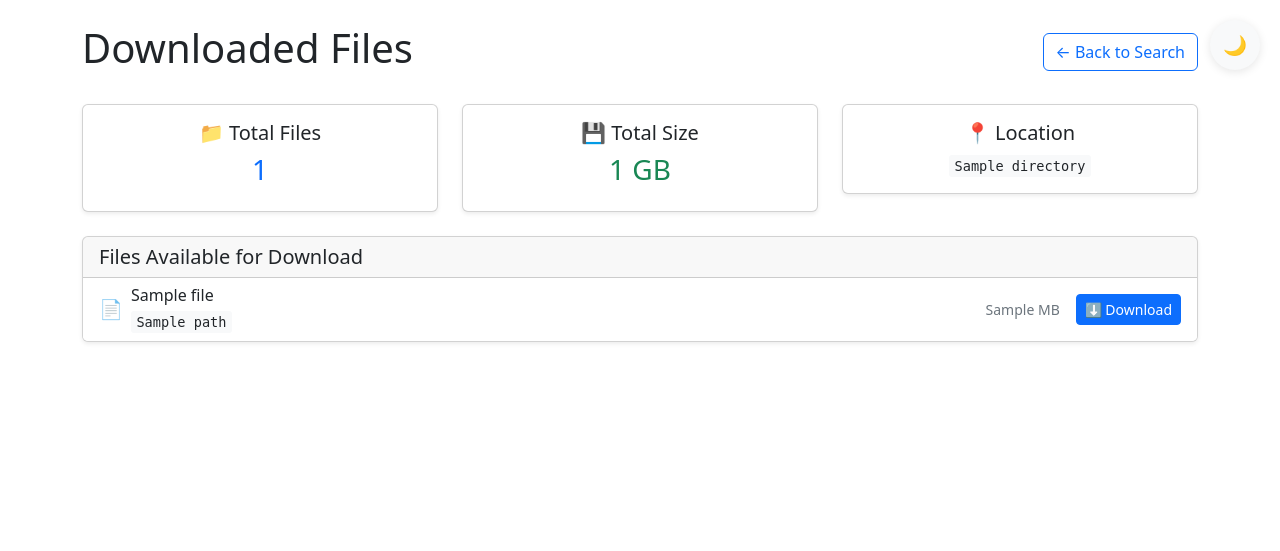
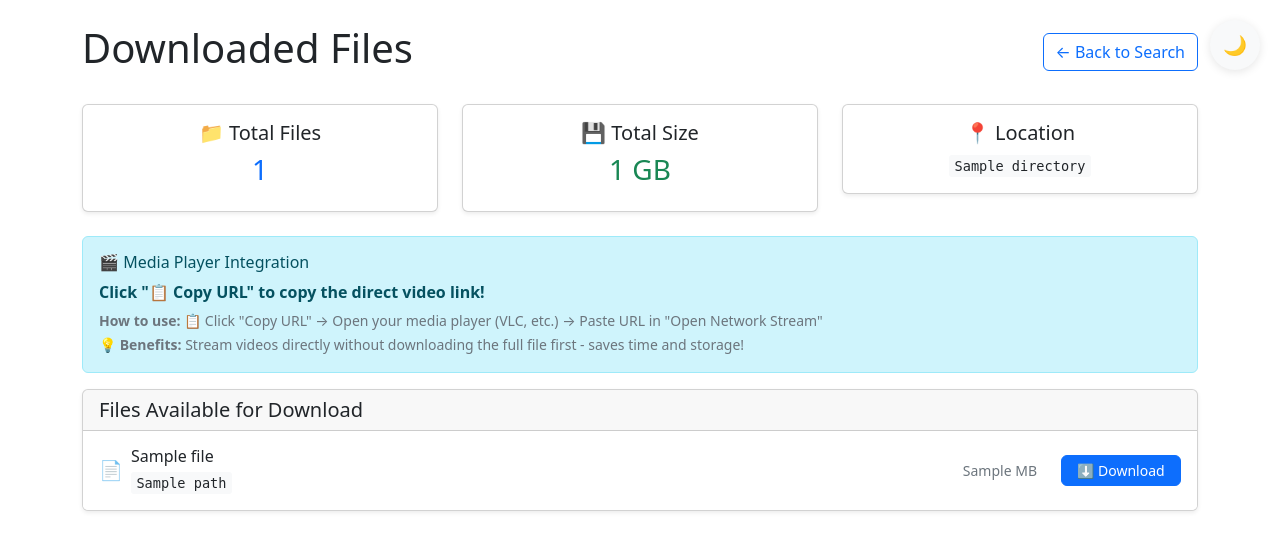
Before and after one commit to sillkongen/ruvsarpur-web, a Flask app: template templates/file_browser.html in a window 1280 px wide. Shown: the top 551 px of the page. Run offline with Flask 3, Linux system fonts and the light colour scheme; the template is opened without the code that fills it: most values are stand-ins (such as "Sample title", 1, 10 or a date in 2020).

Commit message:
Fixing EPG refresh and adding copy URL to download section

```diff
--- a/app.py
+++ b/app.py
@@ -171,7 +171,21 @@ def download_files(filename=None):
             if not os.path.exists(file_path):
                 abort(404)
 
-            return send_from_directory(DEFAULT_DOWNLOAD_DIR, filename, as_attachment=True)
+            # Set proper MIME type for video files so browsers offer VLC as option
+            mimetype = None
+            if filename.lower().endswith('.mp4'):
+                mimetype = 'video/mp4'
+            elif filename.lower().endswith('.mkv'):
+                mimetype = 'video/x-matroska'
+            elif filename.lower().endswith('.avi'):
+                mimetype = 'video/x-msvideo'
+            elif filename.lower().endswith(('.mov', '.m4v')):
+                mimetype = 'video/quicktime'
+            elif filename.lower().endswith('.webm'):
+                mimetype = 'video/webm'
+
+            return send_from_directory(DEFAULT_DOWNLOAD_DIR, filename,
+                                     as_attachment=True, mimetype=mimetype)
 
     except Exception as e:
         return jsonify({'error': str(e)}), 500
--- a/templates/file_browser.html
+++ b/templates/file_browser.html
@@ -112,6 +112,37 @@
         .breadcrumb-item a:hover {
             text-decoration: underline;
         }
+
+        .btn-group .btn {
+            border-radius: 0.375rem !important;
+            margin-left: 0.25rem;
+            min-width: 100px;
+            font-size: 0.875rem;
+        }
+
+        .btn-group .btn:first-child {
+            margin-left: 0;
+            min-width: 120px;
+        }
+
+        .copy-url-btn {
+            white-space: nowrap;
+            min-width: 110px !important;
+        }
+
+        .copy-url-btn:hover {
+            background-color: var(--list-item-hover);
+            border-color: #6c757d;
+        }
+
+        .file-list-item {
+            padding: 1rem;
+        }
+
+        .file-size {
+            min-width: 80px;
+            text-align: right;
+        }
     </style>
 </head>
 <body>
@@ -158,13 +189,23 @@
 
         <!-- File List -->
         {% if files %}
+        <div class="alert alert-info mb-3">
+            <h6 class="mb-2">🎬 Media Player Integration</h6>
+            <p class="mb-1"><strong>Click "📋 Copy URL" to copy the direct video link!</strong></p>
+            <small class="text-muted">
+                <strong>How to use:</strong>
+                📋 Click "Copy URL" → Open your media player (VLC, etc.) → Paste URL in "Open Network Stream"
+                <br>
+                💡 <strong>Benefits:</strong> Stream videos directly without downloading the full file first - saves time and storage!
+            </small>
+        </div>
         <div class="card">
             <div class="card-header">
                 <h5 class="mb-0">Files Available for Download</h5>
             </div>
             <div class="list-group list-group-flush">
                 {% for file in files %}
-                <div class="list-group-item d-flex justify-content-between align-items-center">
+                <div class="list-group-item file-list-item d-flex justify-content-between align-items-center">
                     <div class="flex-grow-1">
                         <div class="d-flex align-items-center">
                             <span class="file-icon">
@@ -183,11 +224,20 @@
                             </div>
                         </div>
                     </div>
-                    <div class="d-flex align-items-center gap-3">
-                        <span class="file-size">{{ file.size_mb }} MB</span>
-                        <a href="/download/{{ file.path }}" class="btn btn-primary btn-sm" download>
-                            ⬇️ Download
-                        </a>
+                    <div class="d-flex align-items-center gap-4">
+                        <span class="file-size text-muted">{{ file.size_mb }} MB</span>
+                        <div class="btn-group" role="group">
+                            <a href="/download/{{ file.path }}" class="btn btn-primary btn-sm" download>
+                                ⬇️ Download
+                            </a>
+                            {% if file.name.endswith(('.mp4', '.mkv', '.avi', '.mov', '.wmv', '.flv', '.webm', '.m4v')) %}
+                            <button class="btn btn-outline-secondary btn-sm copy-url-btn"
+                                    data-url="{{ url_for('download_files', filename=file.path, _external=True) }}"
+                                    title="Copy URL for VLC or other media players">
+                                📋 Copy URL
+                            </button>
+                            {% endif %}
+                        </div>
                     </div>
                 </div>
                 {% endfor %}
@@ -221,6 +271,37 @@
             localStorage.setItem('theme', newTheme);
             themeIcon.textContent = newTheme === 'dark' ? '☀️' : '🌙';
         });
+
+        // Copy URL button functionality
+        document.querySelectorAll('.copy-url-btn').forEach(button => {
+            button.addEventListener('click', function() {
+                const url = this.dataset.url;
+                navigator.clipboard.writeText(url).then(() => {
+                    const originalIcon = this.innerHTML;
+                    const originalTitle = this.title;
+                    this.innerHTML = '✅ Copied!';
+                    this.title = 'URL copied! Paste in media player: Open Network Stream';
+                    this.classList.add('btn-success');
+                    this.classList.remove('btn-outline-secondary');
+
+                    setTimeout(() => {
+                        this.innerHTML = originalIcon;
+                        this.title = originalTitle;
+                        this.classList.remove('btn-success');
+                        this.classList.add('btn-outline-secondary');
+                    }, 2000);
+                }).catch(err => {
+                    // Fallback for older browsers
+                    console.log('Copy failed, URL: ' + url);
+                    this.innerHTML = '❌ Failed';
+                    this.title = 'Copy failed - URL: ' + url;
+                    setTimeout(() => {
+                        this.innerHTML = '📋 Copy URL';
+                        this.title = 'Copy URL for VLC or other media players';
+                    }, 2000);
+                });
+            });
+        });
     </script>
 </body>
 </html>
```
Also changed, not shown: 1 other file.
